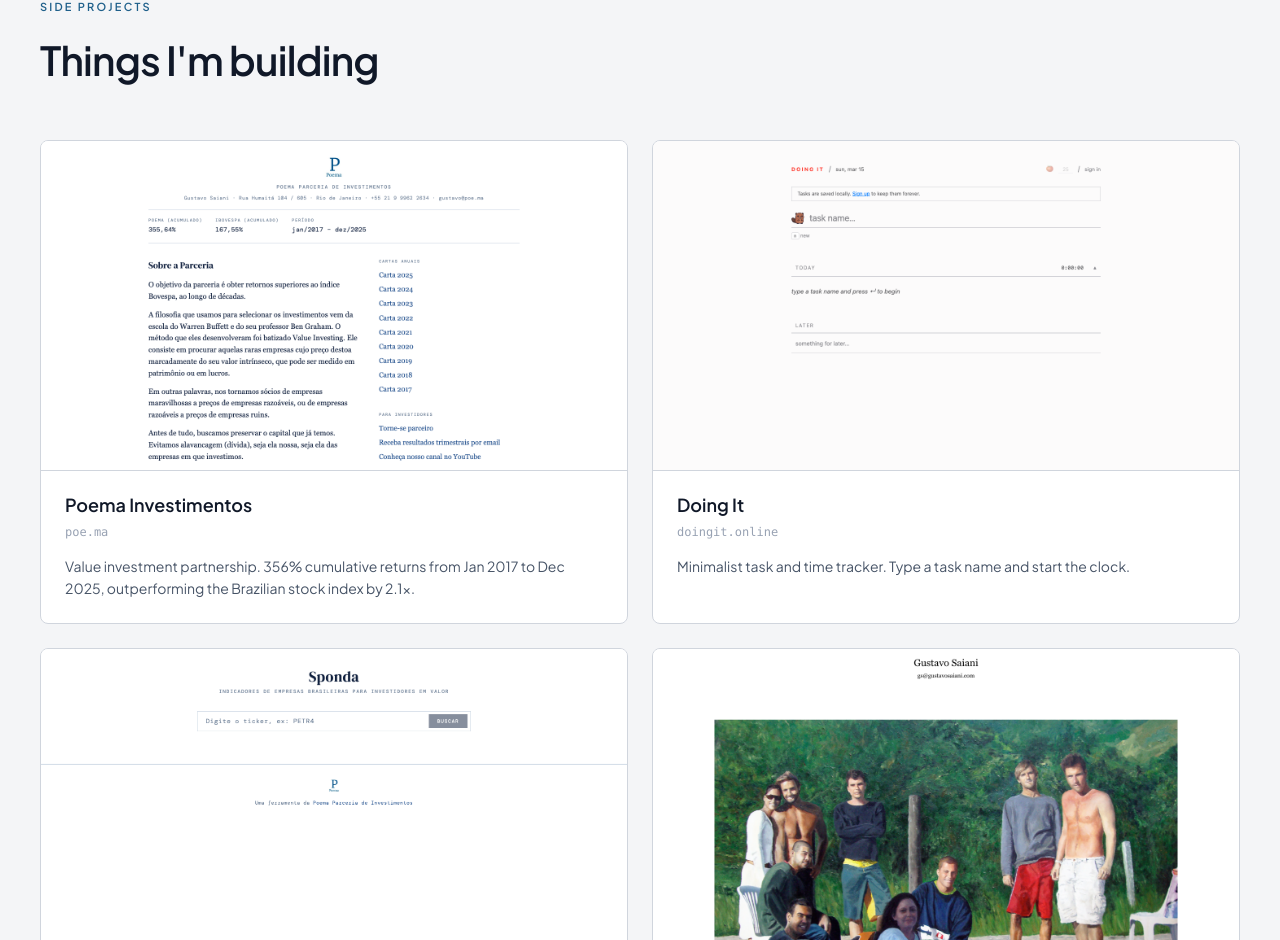
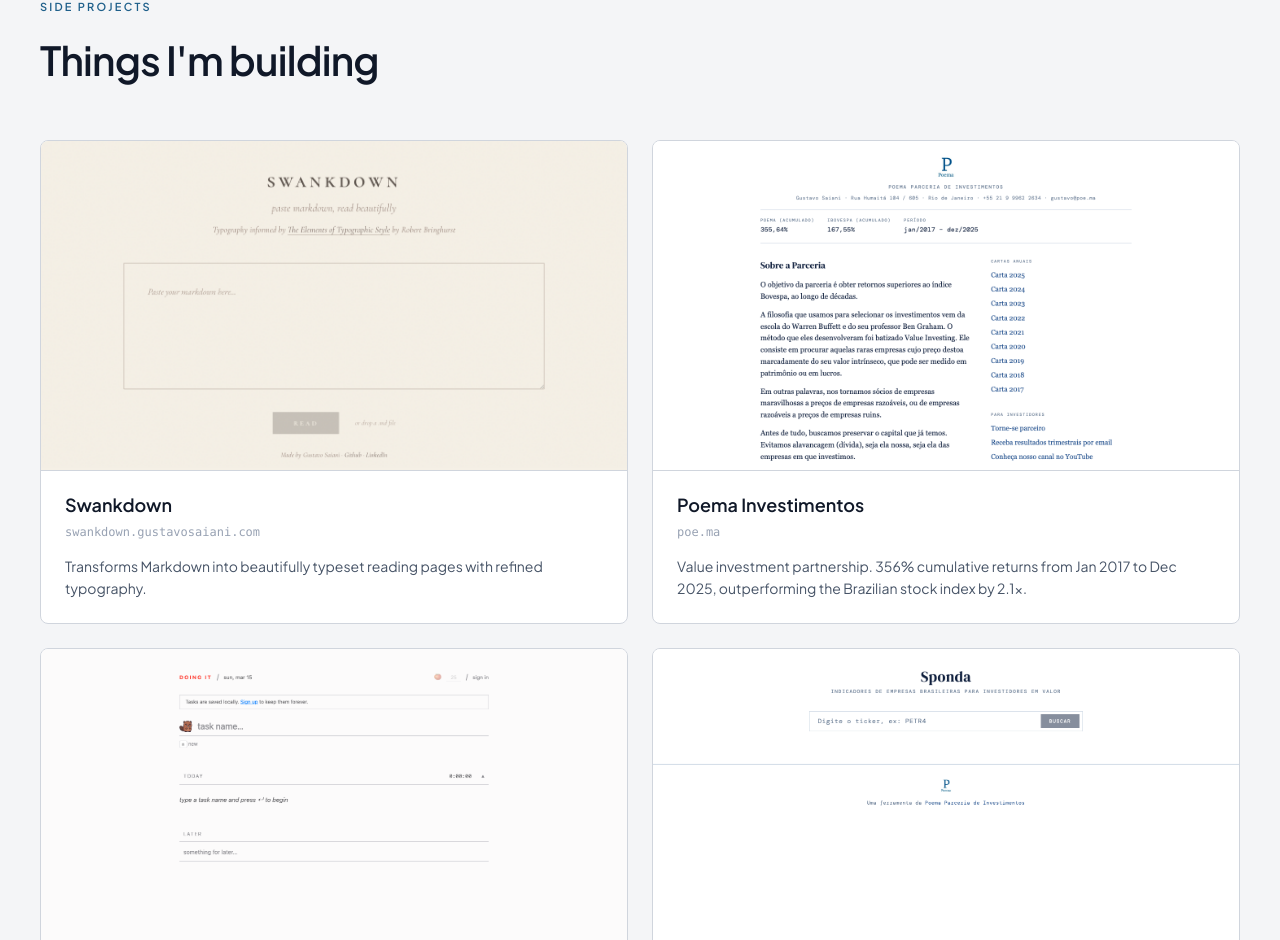
Before and after one commit to gusaiani/gustavosaiani.com, a Next.js app: page / in a window 1280 px wide. Shown: the part 2374-3314 px from the top of the page. Built offline with nearby package versions, Linux system fonts and the light colour scheme.

Commit message:
Add Swankdown to side projects (#1)

```diff
--- a/app/page.tsx
+++ b/app/page.tsx
@@ -42,6 +42,14 @@
 ];
 
 const sideProjects = [
+  {
+    name: "Swankdown",
+    url: "https://swankdown.gustavosaiani.com",
+    domain: "swankdown.gustavosaiani.com",
+    description:
+      "Transforms Markdown into beautifully typeset reading pages with refined typography.",
+    image: "/images/swankdown.png",
+  },
   {
     name: "Poema Investimentos",
     url: "https://poe.ma",
```
Also changed, not shown: public/images/swankdown.png (added).
